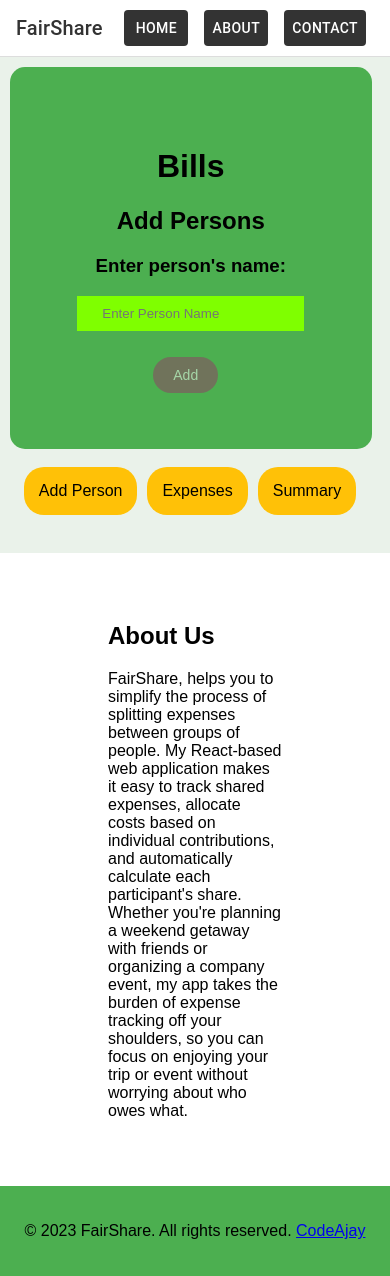
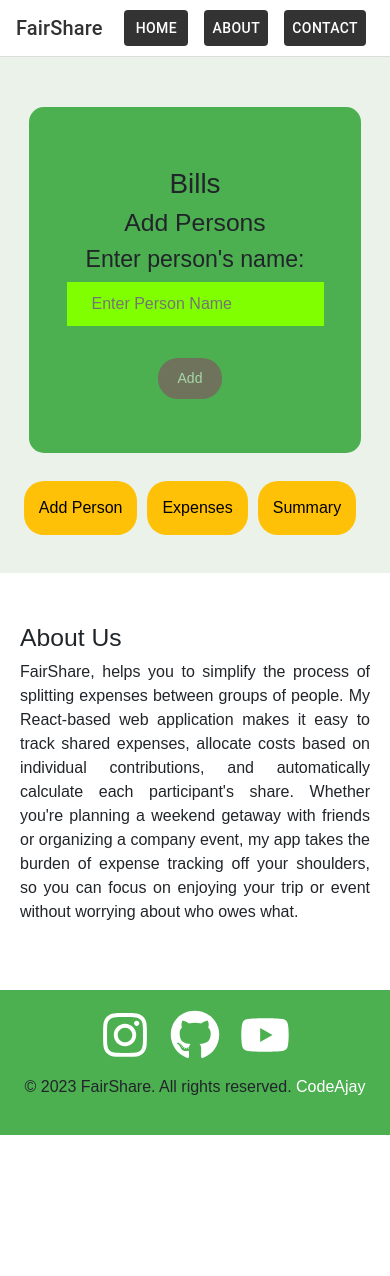
Before and after one commit to CodeAjay/Fair-Share-Expense-Splitter, a React (Create React App) app: page / in a window 390 px wide. After the commit the page ends 1135 px from the top, so only its background shows below. Built offline with nearby package versions, Linux system fonts and the light colour scheme.

Commit message:
Style changes

```diff
--- a/package.json
+++ b/package.json
@@ -7,6 +7,8 @@
   "dependencies": {
     "@material-ui/core": "^4.12.4",
     "bootstrap": "^5.3.1",
+    "react-bootstrap": "^2.8.0",
+    "react-icons": "^4.10.1",
     "react-router-dom": "^6.15.0",
     "react-scripts": "5.0.1"
   },
--- a/public/index.html
+++ b/public/index.html
@@ -13,6 +13,8 @@
     -->
     <link rel="manifest" href="%PUBLIC_URL%/manifest.json" />
     <link rel="shortcut icon" href="%PUBLIC_URL%/favicon.ico" />
+    <link rel="stylesheet" href="https://cdn.jsdelivr.net/npm/bootstrap@5.3.0/dist/css/bootstrap.min.css">
+
     <!--
       Notice the use of %PUBLIC_URL% in the tags above.
       It will be replaced with the URL of the `public` folder during the build.
--- a/src/components/footer.jsx
+++ b/src/components/footer.jsx
@@ -7,12 +7,25 @@
 // export default Footer;
 
 import React from "react";
+import { Row, Col,Container } from "react-bootstrap";
+import { FaInstagram,FaGithub,FaYoutube } from "react-icons/fa";
+import "../styles.css";
 
 const Footer = () => {
   const githubUrl = "https://github.com/codeajay";
 
   return (
     <footer style={footerStyle}>
+      <Container>
+        <Row className="ftrics">
+          <Col md={6}>
+            <a href="https://instagram.com/devlab01" target="_blank"><FaInstagram /></a>
+            <a href="https://github.com/codeajay" target="_blank"><FaGithub /></a>
+            <a href="https://youtube.com/@devlab01" target="_blank"><FaYoutube /></a>
+          </Col>
+
+        </Row>
+      </Container>
       <p>
         &copy; {new Date().getFullYear()} FairShare. All rights reserved.{" "}
         <a href={githubUrl} target="_blank" rel="noopener noreferrer">
--- a/src/styles.css
+++ b/src/styles.css
@@ -173,6 +173,11 @@ input {
   z-index: 1111;
 }
 
+footer a{
+  color:white;
+  text-decoration: none;
+}
+
 .cntprn {
   padding: 50px;
   width: 50%;
@@ -233,12 +238,58 @@ tr:hover {
   font-weight: bolder;
 }
 
+.ftrics{
+  margin:auto;
+  justify-content: center;
+}
+
+.ftrics a{
+  text-decoration: none;
+}
+
+.ftrics .col-md-6{
+  display: inline-flex;
+  justify-content: center;
+  gap:20px;
+  margin-bottom: 15px;
+}
+
+.ftrics svg{
+  width:50px;
+  height: auto;
+  gap:20px;
+}
+
 /* Responsive styles */
 @media (max-width: 768px) {
   .main{
-    margin:10px;
     width:85%;
   }
+
+  .about-container {
+    background-color: white;
+    padding: 50px 20px;
+  }
+
+  .about-content{
+    width:100%;
+    text-align: justify;
+  }
+
+  .cntprn {
+    padding: 20px;
+    width: auto;
+    margin:0px;
+  }
+
+.cntfrm input,
+.cntfrm textarea {
+  position: relative;
+  padding: 10px;
+  width: 90%;
+  background: white;
+}
+
   table {
     display: block;
     overflow-x: auto;
```
Also changed, not shown: 1 other file (tests, documents, lock files or other folders).
